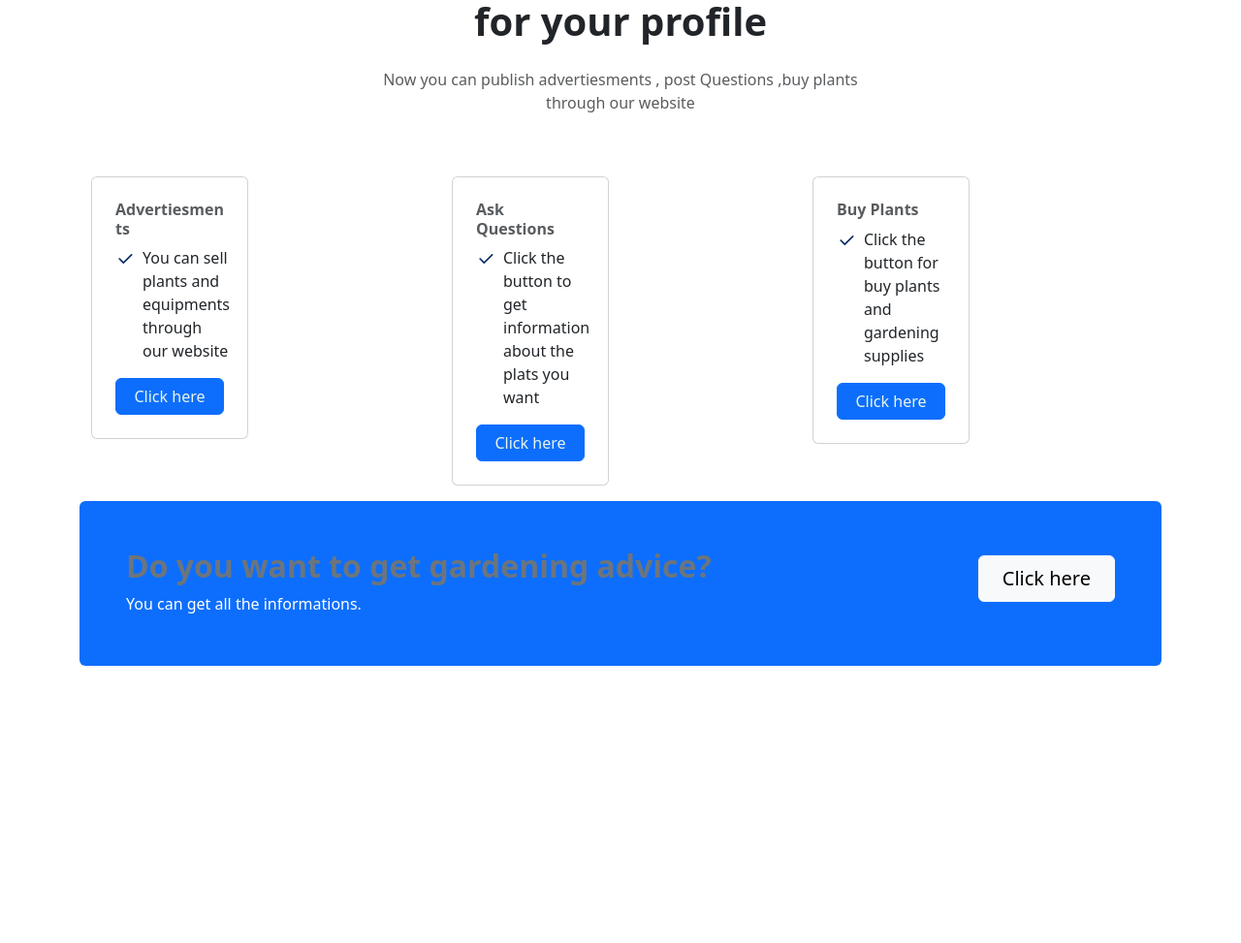
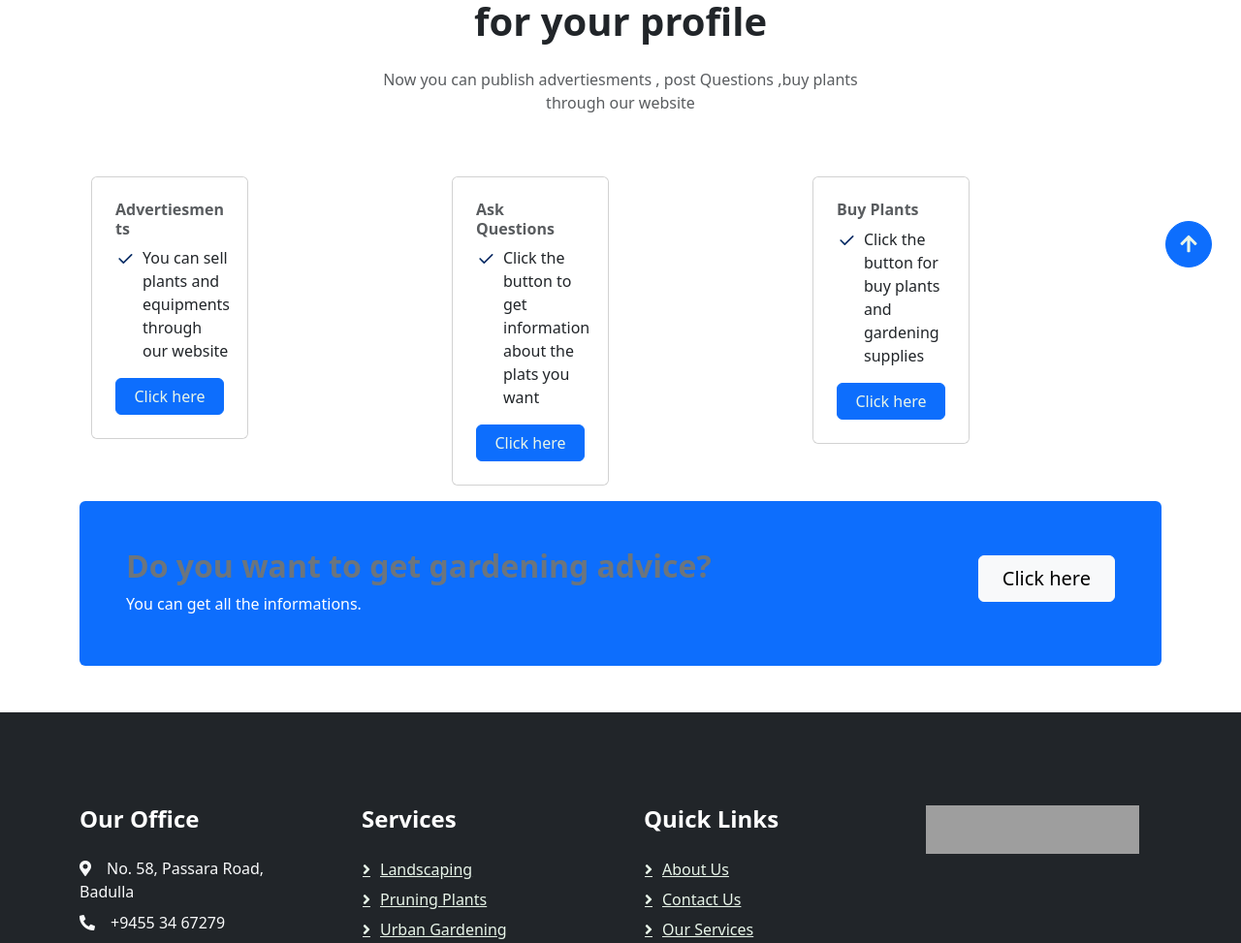
Before and after one commit to MigaraThiyunuwan/GardenGURU, a PHP site: page /php/user.php in a window 1280 px wide; the page is wider, and only the part inside the window is pictured. Shown: the part 494-1467 px from the top of that part at 97% size. Before the commit the page ends 1181 px from the top of that part, so only its background shows below. Run offline with PHP 8.4, Linux system fonts and the light colour scheme; some libraries are stand-ins or nearby versions; grey boxes are pictures that could not be loaded.

Commit message:
update user

```diff
--- a/php/user.php
+++ b/php/user.php
@@ -61,7 +61,7 @@
   </nav>
   <!-- Navbar End -->
 
-
+  <section>
 
     <div class="container">
       <div class="row">
@@ -242,5 +242,68 @@
           </div>
         </div>
       </div>
+  </section>
+  <!-- Footer Start -->
+  <div class="container-fluid bg-dark text-light footer mt-5 py-5 wow fadeIn" data-wow-delay="0.1s">
+    <div class="container py-5">
+      <div class="row g-5">
+        <div class="col-lg-3 col-md-6">
+          <h4 class="text-white mb-4">Our Office</h4>
+          <p class="mb-2"><i class="fa fa-map-marker-alt me-3"></i>No. 58, Passara Road, Badulla</p>
+          <p class="mb-2"><i class="fa fa-phone-alt me-3"></i>+9455 34 67279</p>
+          <p class="mb-2"><i class="fa fa-envelope me-3"></i>info@gardenguru.com</p>
+          <div class="d-flex pt-2">
+            <a class="btn btn-square btn-outline-light rounded-circle me-2" href="#"><i class="fab fa-twitter"></i></a>
+            <a class="btn btn-square btn-outline-light rounded-circle me-2" href="#"><i class="fab fa-facebook-f"></i></a>
+            <a class="btn btn-square btn-outline-light rounded-circle me-2" href="#"><i class="fab fa-youtube"></i></a>
+            <a class="btn btn-square btn-outline-light rounded-circle me-2" href="#"><i class="fab fa-linkedin-in"></i></a>
+          </div>
+        </div>
+        <div class="col-lg-3 col-md-6">
+          <h4 class="text-white mb-4">Services</h4>
+          <a class="btn btn-link" href="#">Landscaping</a>
+          <a class="btn btn-link" href="#">Pruning plants</a>
+          <a class="btn btn-link" href="#">Urban Gardening</a>
+          <a class="btn btn-link" href="#">Garden Maintenance</a>
+          <a class="btn btn-link" href="#">Green Technology</a>
+        </div>
+        <div class="col-lg-3 col-md-6">
+          <h4 class="text-white mb-4">Quick Links</h4>
+          <a class="btn btn-link" href="#">About Us</a>
+          <a class="btn btn-link" href="#">Contact Us</a>
+          <a class="btn btn-link" href="#">Our Services</a>
+          <a class="btn btn-link" href="#">Terms & Condition</a>
+          <a class="btn btn-link" href="#">Support</a>
+        </div>
+        <div class="col-lg-3 col-md-6">
+          <img src="../images/logo.png" style="width:220px;height:50px;">
+        </div>
+      </div>
+    </div>
+  </div>
+  <!-- Footer End -->
+  <!-- Back to Top -->
+  <a href="#" class="btn btn-lg btn-primary btn-lg-square rounded-circle back-to-top"><i class="fa fa-arrow-up" aria-hidden="true"></i></a>
+
+
+
+  <!-- Copyright Start -->
+  <div class="container-fluid copyright py-4">
+    <div class="container">
+      <div class="row">
+        <div class="col-md-6 text-center text-md-start mb-3 mb-md-0">
+          &copy; <a class="border-bottom" href="index.php">GardenGURU</a>, All Right Reserved.
+        </div>
+
+      </div>
+    </div>
+  </div>
+  <!-- Copyright End -->
+  <!-- JavaScript Libraries -->
+  <script src="../GardenGURU/code.jquery.com/jquery-3.4.1.min.js"></script>
+  <script src="../js/bootstrap.bundle.min.js"></script>
+  <script src="../js/main.js"></script>
+
+
 
 </body>
```
Lines whose indentation alone changed are shown as unchanged.
